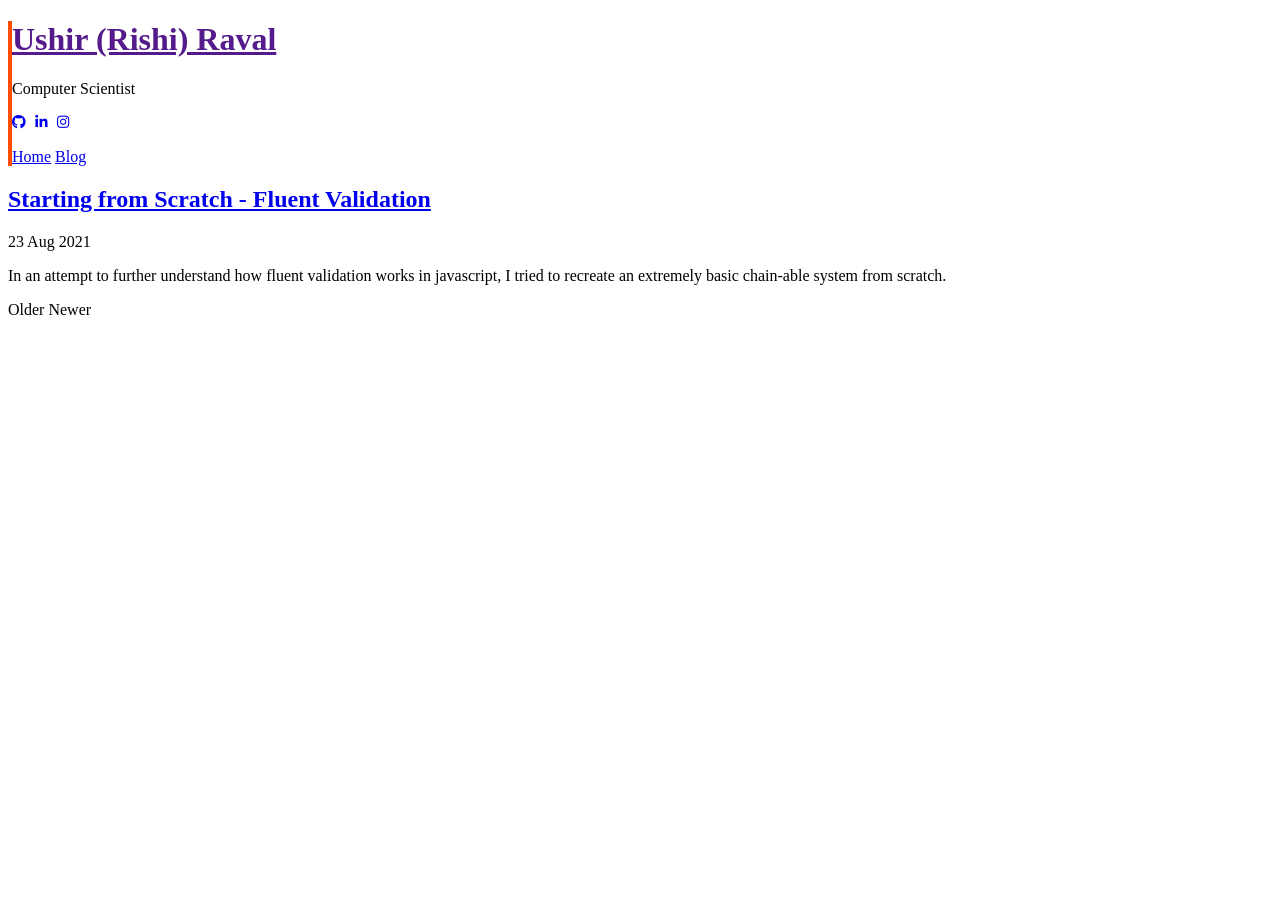
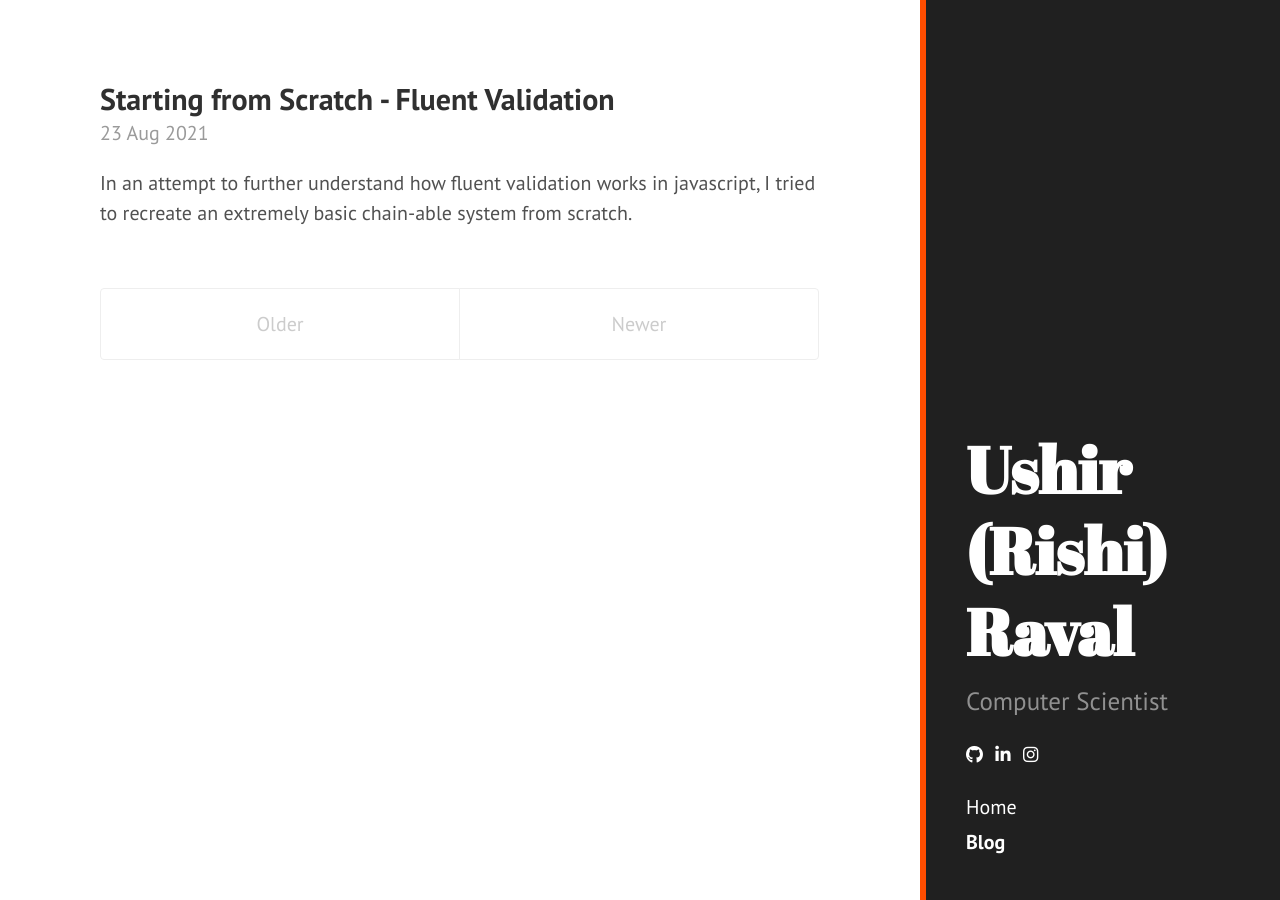
Before and after one commit to Ri-shi/Ri-shi.github.io, a Jekyll site: the page built from blog/index.html, in a window 1280 px wide. Built offline with Jekyll 4.4.1, drawn with Linux system fonts in a browser that asks for light colours; nearby versions of some CDN libraries; the list of posts is cut into pages by our own code.

Commit message:
Added css files to blog folder to temp solve path issue

```diff
--- a/_config.yml
+++ b/_config.yml
@@ -9,7 +9,7 @@
 title:            Ushir (Rishi) Raval
 tagline:          'Computer Scientist'
 description:      'Computer Scientist'
-url:              https://urishiraval.github.io
+url:              https://urishiraval.github.io/
 baseurl:          /
 
 author:
--- a/_includes/head.html
+++ b/_includes/head.html
@@ -15,9 +15,9 @@
   </title>
 
   <!-- CSS -->
-  <link rel="stylesheet" href="{{ site.baseurl }}public/css/poole.css">
-  <link rel="stylesheet" href="{{ site.baseurl }}public/css/syntax.css">
-  <link rel="stylesheet" href="{{ site.baseurl }}public/css/hyde.css">
+  <link rel="stylesheet" href="https://urishiraval.github.io/public/css/poole.css">
+  <link rel="stylesheet" href="https://urishiraval.github.io/public/css/syntax.css">
+  <link rel="stylesheet" href="https://urishiraval.github.io/public/css/hyde.css">
   <link rel="stylesheet" href="https://fonts.googleapis.com/css?family=PT+Sans:400,400italic,700|Abril+Fatface">
   <script src="https://kit.fontawesome.com/943e35d59f.js" crossorigin="anonymous"></script>
 
```
Also changed, not shown: 6 other files.
